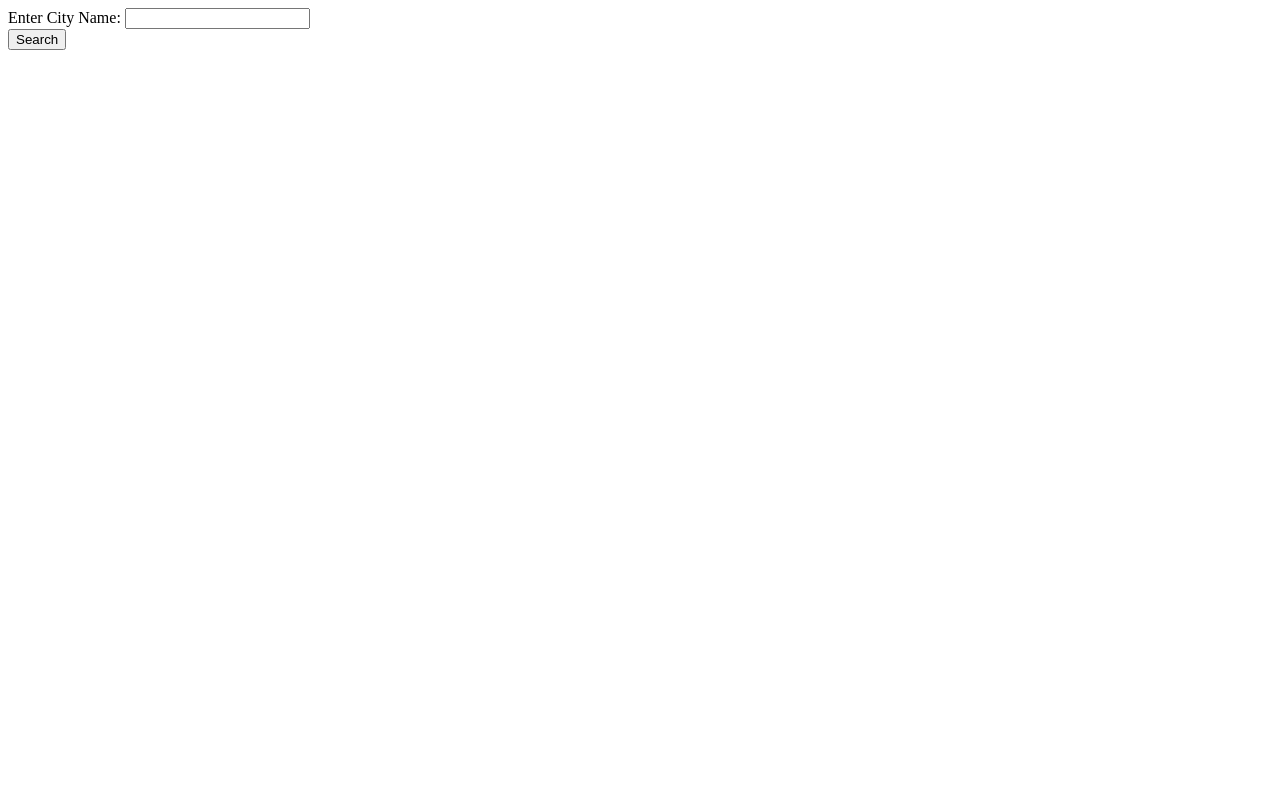
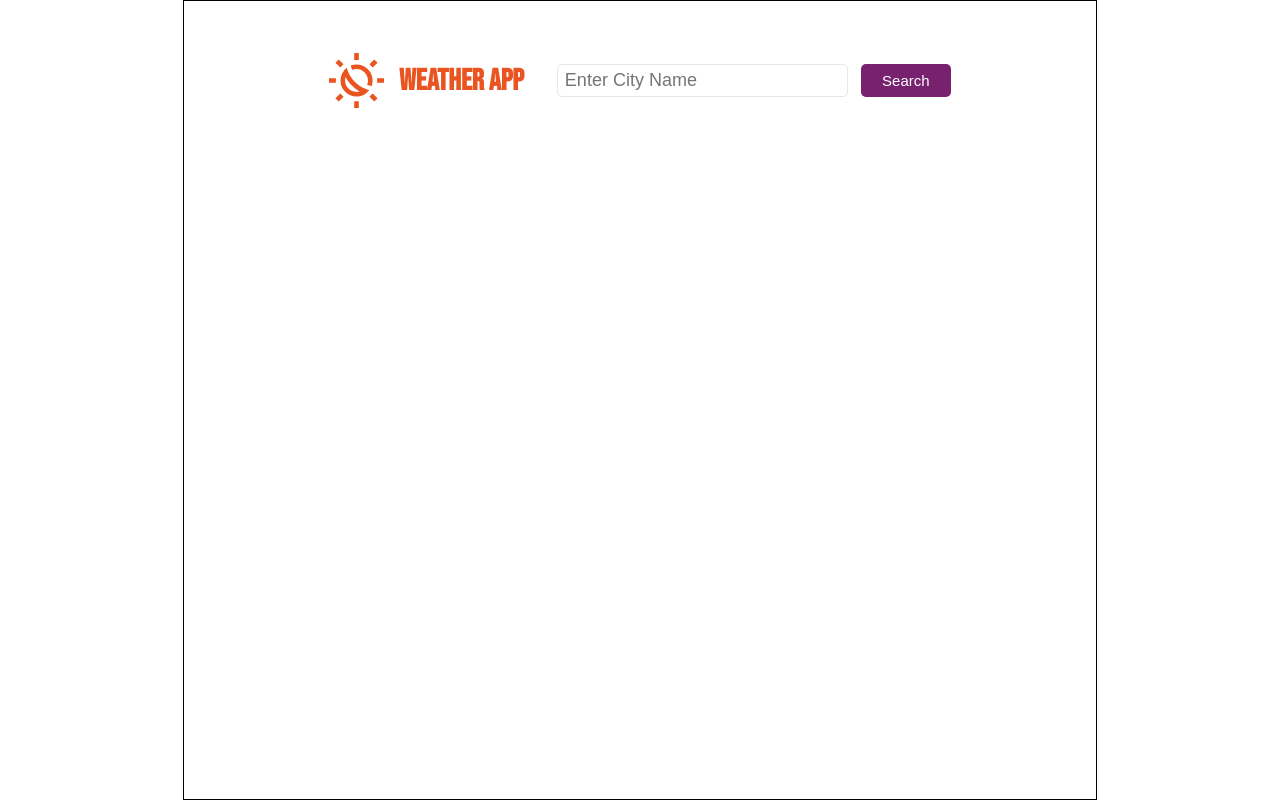
Before and after one commit to lukmanAkhmad/weather-app, a website built with webpack: page src/template.html in a window 1280 px wide. Built offline with nearby package versions, Linux system fonts and the light colour scheme.

Commit message:
style: header main

```diff
--- a/src/styles.css
+++ b/src/styles.css
@@ -0,0 +1,76 @@
+* {
+  padding: 0;
+  margin: 0;
+}
+
+@font-face {
+  font-family: BebasNeue-Regular;
+  src: url(./assets/font/BebasNeue-Regular.ttf);
+}
+
+html,
+body {
+  height: 100%;
+}
+#container {
+  box-sizing: border-box;
+  display: grid;
+  grid-template-columns: 1fr 5fr 1fr;
+  grid-template-rows: 1fr;
+  height: inherit;
+}
+#main-container {
+  border: 1px solid black;
+  grid-column: 2 / 3;
+  display: grid;
+  grid-template-rows: 1fr 2fr 2fr;
+}
+#container-header-main {
+  grid-row: 1 / 2;
+
+  display: flex;
+  align-items: center;
+  justify-content: center;
+  flex-wrap: wrap;
+  gap: 33px;
+}
+#logo-container {
+  display: flex;
+  align-items: center;
+  gap: 15px;
+}
+.logo-icon {
+  height: 55px;
+  width: 55px;
+}
+.title-app {
+  font-family: BebasNeue-Regular, Arial, Helvetica, sans-serif;
+  font-size: 30px;
+  color: #e95420;
+}
+.form-field {
+  display: flex;
+  gap: 13px;
+  align-items: center;
+  justify-content: center;
+}
+#city-name {
+  min-width: 275px;
+  max-width: 503px;
+  border: 1px solid #e5e7eb;
+  border-radius: 5px;
+  height: 17px;
+  font-size: 18px;
+  outline: none;
+  padding: 7px;
+}
+#btn-search {
+  background-color: #77216f;
+  height: 33px;
+  border: 0;
+  color: white;
+  font-size: 15px;
+  font-weight: 500;
+  border-radius: 5px;
+  width: 90px;
+}
--- a/src/template.html
+++ b/src/template.html
@@ -6,12 +6,30 @@
     <title>Document</title>
   </head>
   <body>
-    <div id="container-form">
-      <section class="section-input">
-        <label for="city-name" class="label-input">Enter City Name: </label>
-        <input type="text" id="city-name" name="city-name" />
-      </section>
-      <button id="btn-search" type="button">Search</button>
+    <div id="container">
+      <main id="main-container">
+        <div id="container-header-main">
+          <div id="logo-container">
+            <img
+              src="./assets/img/weather-app-logo.svg"
+              alt="Weather App Logo"
+              title="Weather App Logo"
+              class="logo-icon"
+            />
+            <h1 class="title-app">Weather App</h1>
+          </div>
+          <form class="form-field">
+            <input
+              type="text"
+              id="city-name"
+              name="city-name"
+              placeholder="Enter City Name"
+            />
+
+            <button id="btn-search" type="button">Search</button>
+          </form>
+        </div>
+      </main>
     </div>
   </body>
 </html>
```
Also changed, not shown: src/assets/font/BebasNeue-Regular.ttf (added), src/assets/img/weather-app-logo.svg (added).
